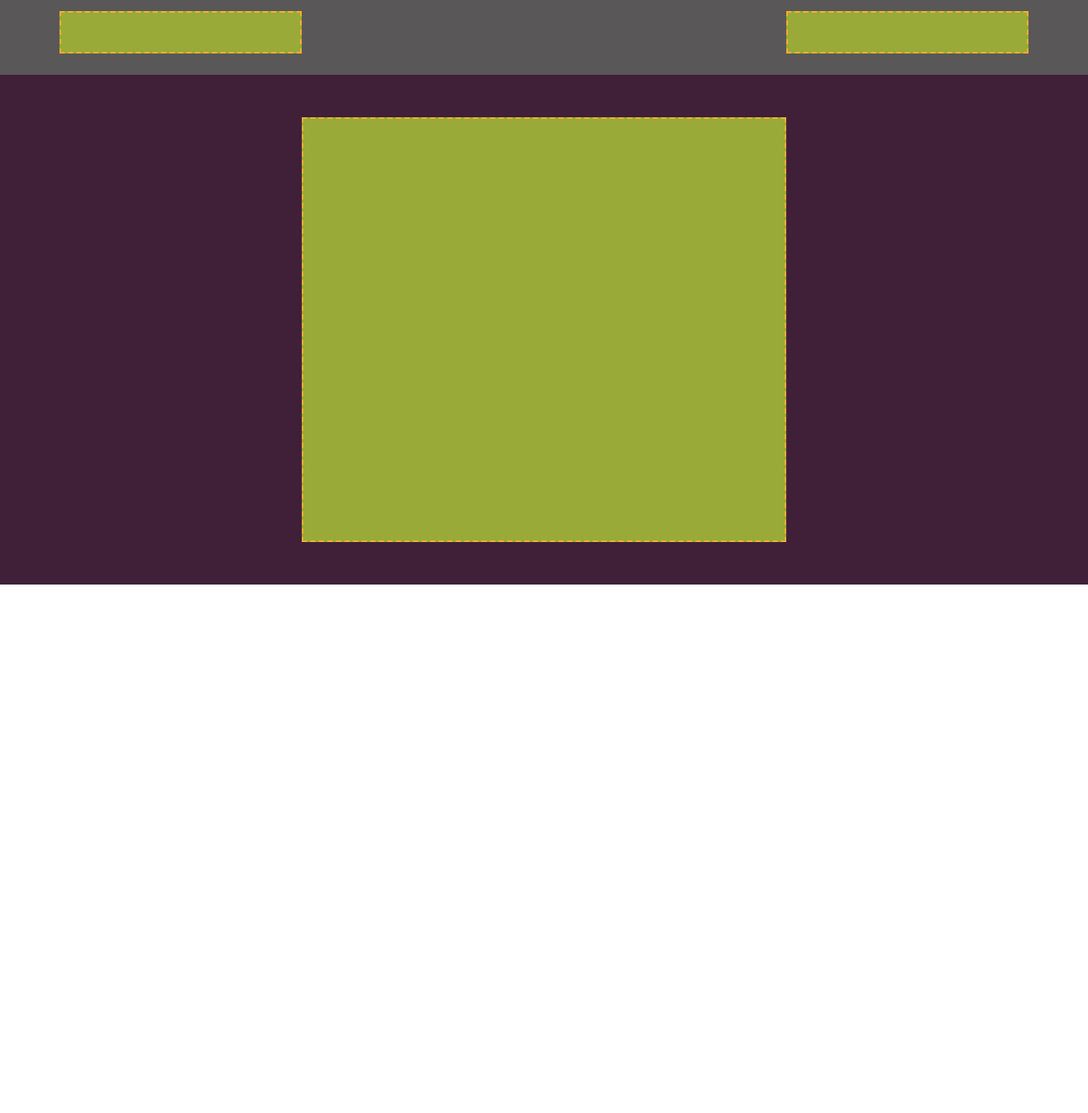
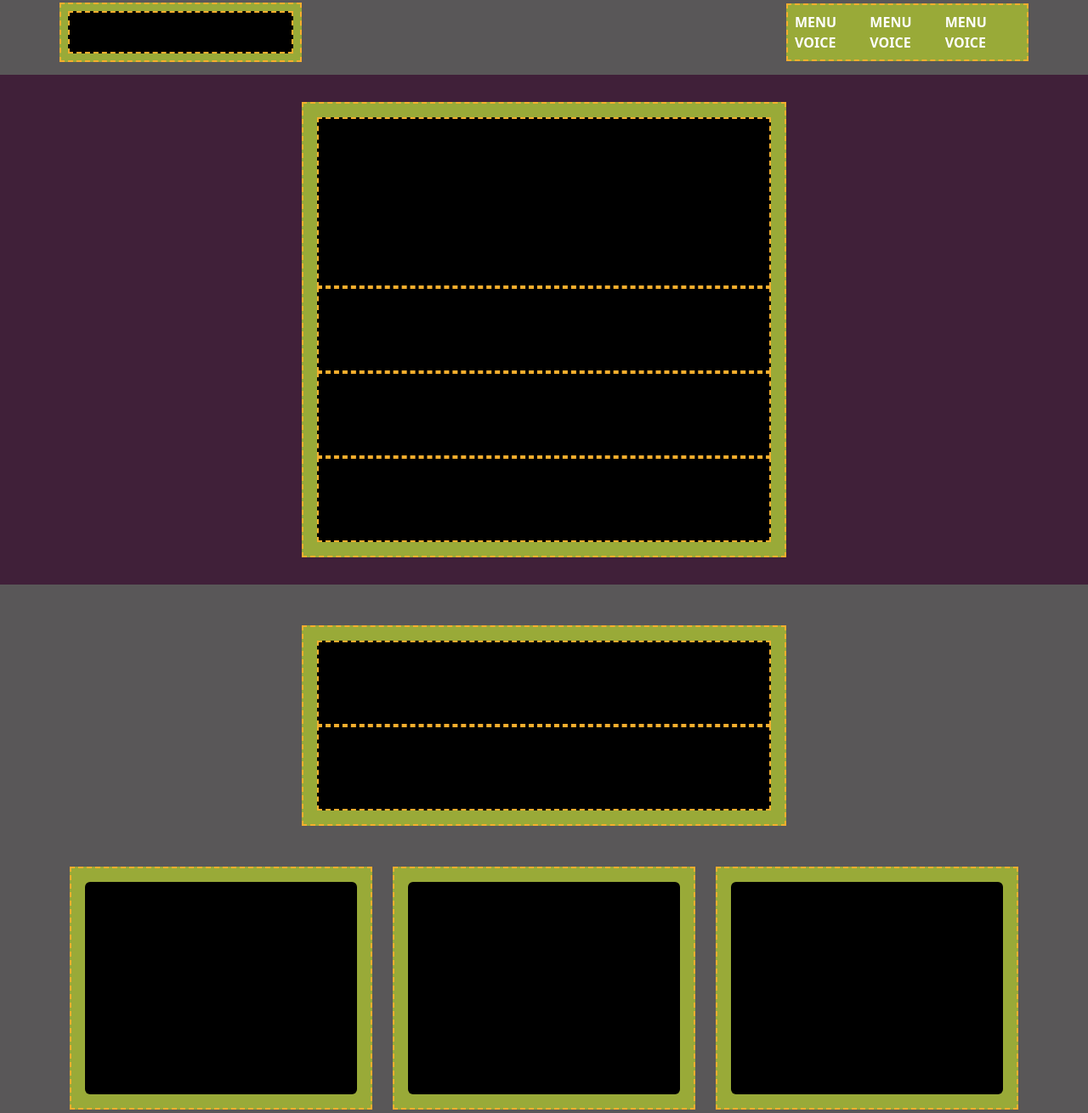
Before and after one commit to slivcaigor/html-css-bootstrap-freelancer, a plain HTML site: page index.html in a window 1280 px wide. Shown: the part 12-1322 px from the top of the page at 85% size. Before the commit the page ends 800 px from the top, so only its background shows below. Drawn offline with nearby package versions, Linux system fonts and the light colour scheme.

Commit message:
Portfolio

```diff
--- a/css/style.css
+++ b/css/style.css
@@ -22,7 +22,6 @@
 [class*="col"] {
   background-color: var(--body-clr);
   border: dashed 2px var(--border-clr);
-  min-height: 50px;
 }
 
 [class*="offset-"] {
@@ -30,11 +29,25 @@
   min-height: 50px;
 }
 
+a {
+  color: var(--title-clr);
+  font-weight: 600;
+  text-decoration: none;
+}
+
 /*************************************************
-    TOP BAR STYLES
+  DEBUG
  *************************************************/
+/* Top Bar */
 .top-bar .row {
   height: 100px;
+}
+
+.logo,
+.navigation {
+  height: 50px;
+  background-color: var(--subtitle-clr);
+  border: dashed 2px var(--border-clr);
 }
 
 .top-bar {
@@ -42,11 +55,64 @@
   height: 100px;
 }
 
+/* Hero/Jumbo */
 .jumbo {
   background-color: var(--nested-clr);
   height: 600px;
 }
 
-.jumbo .row {
-  height: 500px;
+.hero-avatar {
+  height: 200px;
+  background-color: var(--subtitle-clr);
+  border: dashed 2px var(--border-clr);
 }
+
+.hero-text,
+.decoration,
+.hero-subheading {
+  height: 100px;
+  background-color: var(--subtitle-clr);
+  border: dashed 2px var(--border-clr);
+}
+
+/* Section Portfolio */
+.portfolio {
+  background-color: var(--bg-clr);
+  height: 1000px;
+}
+
+.title {
+  height: 100px;
+  background-color: var(--subtitle-clr);
+  border: dashed 2px var(--border-clr);
+}
+
+.card {
+  height: 250px;
+  background-color: var(--subtitle-clr);
+  order: dashed 2px var(--border-clr);
+
+}
+
+/* Section About */
+.about {
+  background-color: var(--nested-clr);
+  height: 400px;
+}
+
+/* Section Contact Me */
+.contact-me {
+  background-color: var(--bg-clr);
+  height: 600px;
+}
+
+/* Footer */
+.footer-top {
+  background-color: var(--nested-clr);
+  height: 400px;
+}
+
+.footer-bottom {
+  background-color: var(--bg-clr);
+  height: 150px;
+}
--- a/index.html
+++ b/index.html
@@ -17,24 +17,77 @@
     <section class="top-bar">
       <div class="container">
         <div class="row justify-content-between align-items-center">
-          <div class="col-3"></div>
-          <div class="col-3"></div>
+          <div class="col-3 p-2">
+            <div class="logo"></div>
+          </div>
+          <div class="col-3 p-2 d-flex align-items-center justify-content-between">
+            <a href="#">MENU VOICE</a>
+            <a href="#">MENU VOICE</a>
+            <a href="#">MENU VOICE</a>
+          </div>
         </div>
       </div>
     </section>
     <section class="jumbo d-flex align-items-center">
       <div class="container">
         <div class="row">
-          <div class="col-md-6 offset-md-3"></div>
+          <div class="col-md-6 offset-md-3 p-3">
+            <div class="hero-avatar"></div>
+            <div class="hero-text"></div>
+            <div class="decoration"></div>
+            <div class="hero-subheading"></div>
+          </div>
         </div>
       </div>
     </section>
     </div>
   </header>
 
-  <main></main>
+  <main>
+    <section class="portfolio">
+      <div class="container">
+        <div class="row">
+          <div class="col-md-6 offset-md-3 mt-5 p-3">
+            <div class="title"></div>
+            <div class="decoration"></div>
+          </div>
+        </div>
+        <div class="container">
+          <div class="row mt-5">
+            <div class="col p-3">
+              <div class="card"></div>
+            </div>
+            <div class="col mx-4 p-3">
+              <div class="card"></div>
+            </div>
+            <div class="col p-3">
+              <div class="card"></div>
+            </div>
+          </div>
+          <div class="row mt-5">
+            <div class="col p-3">
+              <div class="card"></div>
+            </div>
+            <div class="col mx-4 p-3">
+              <div class="card"></div>
+            </div>
+            <div class="col p-3">
+              <div class="card"></div>
+            </div>
+          </div>
+        </div>
 
-  <footer></footer>
+    </section>
+
+    <section class="about"></section>
+
+    <section class="contact-me"></section>
+  </main>
+
+  <footer>
+    <section class="footer-top"></section>
+    <section class="footer-bottom"></section>
+  </footer>
 
 </body>
 
```
